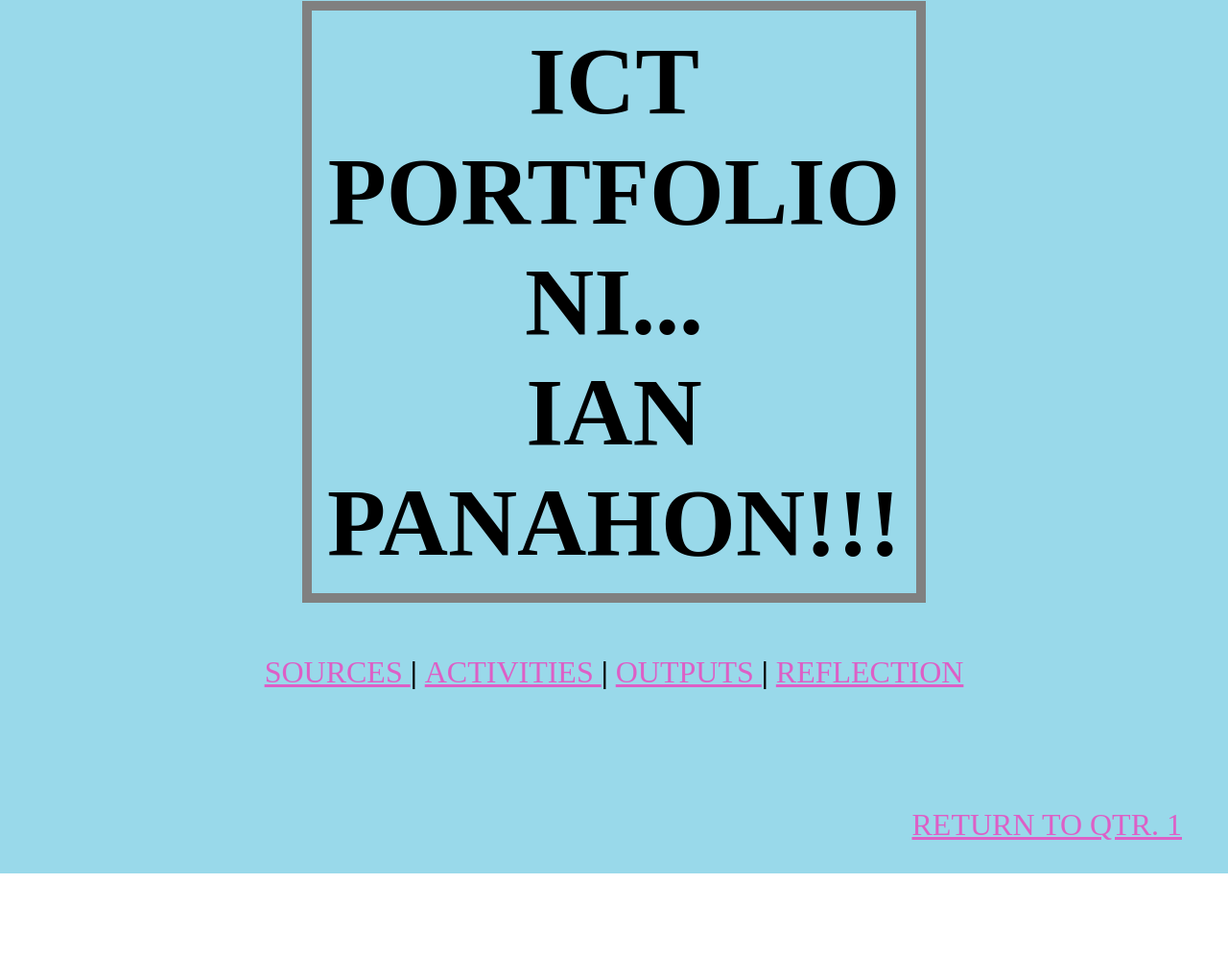
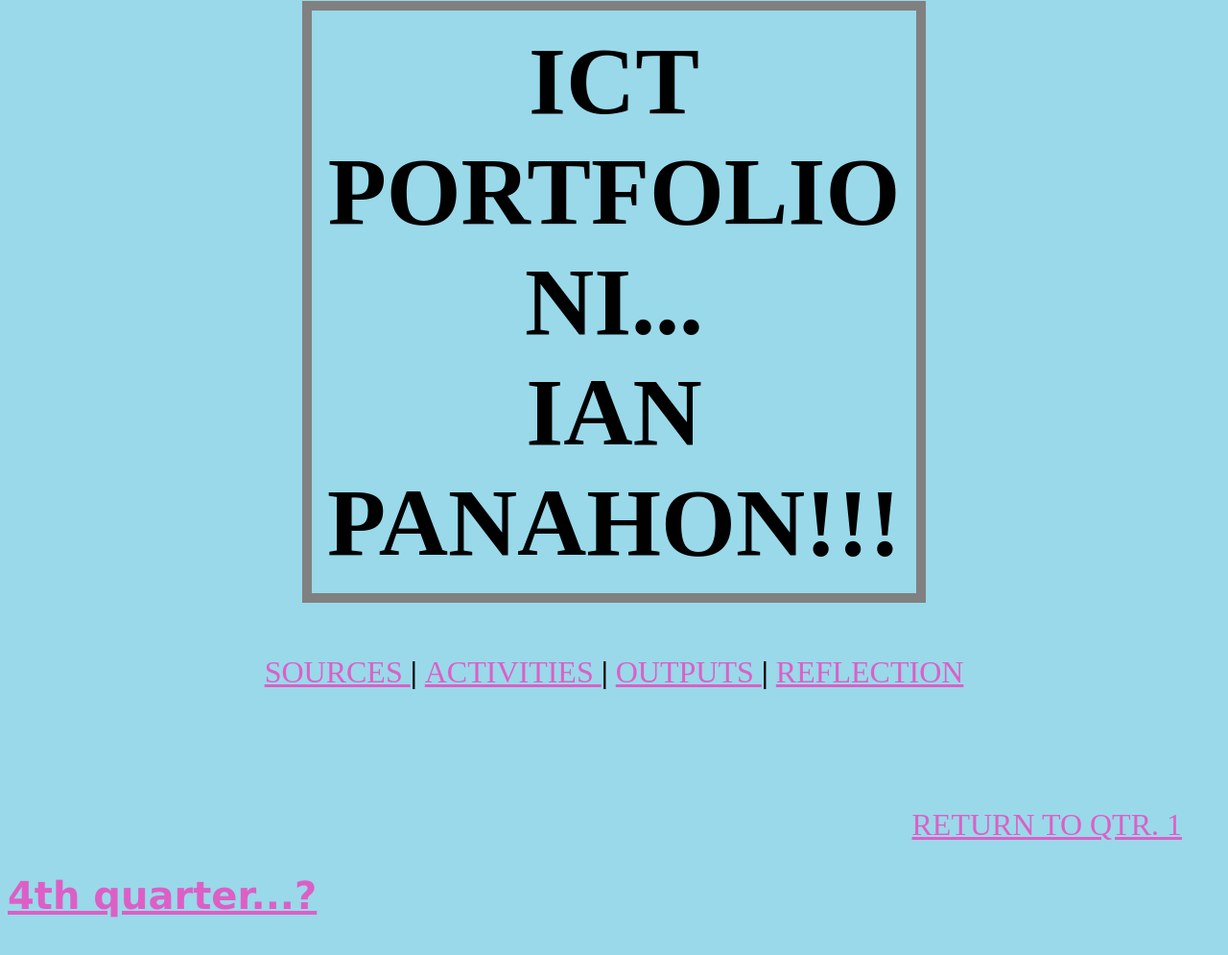
Before and after one commit to lordhypolox/hypoloxlord.github.io, a plain HTML site: page home2nd.html in a window 1280 px wide. Shown: the part 155-1150 px from the top of the page at 96% size. Before the commit the page ends 1065 px from the top, so only its background shows below. Drawn offline with Linux system fonts and the light colour scheme.

Commit message:
Add files via upload

```diff
--- /dev/null
+++ b/bg.css
@@ -0,0 +1,7 @@
+body{
+background-color:Navy;
+}
+#a{
+text-align:left;
+font-size:4em;
+}
--- a/home2nd.html
+++ b/home2nd.html
@@ -31,6 +31,7 @@ body{background-image:url(back.png); background-repeat:repeat;}
 <div style="font-family:Constantia; text-align:center; font-size:200%;"> <a href="sources2.html"> SOURCES </a> <strong> | </strong> <a href="activities2.html"> ACTIVITIES </a> <strong> | </strong> <a href="outputs2.html"> OUTPUTS </a> <strong> | </strong> <a href="reflection2.html"> REFLECTION </a> </div>
 <br><br><br><br><br>
 <div align="right" style="font-size:200%;"> <a href="Panahon_Portfolio.html"> <blockquote cite="https://lordhypolox.github.io/hypoloxlord.github.io/"> RETURN TO QTR. 1 </blockquote> </div>
-</body>
+
+<div style='font-family:Verdana; font-size:40px;'> <a href="HOMEhtml.html"><strong> 4th quarter...? </strong></a> </p></body>
 
 </html>
```
